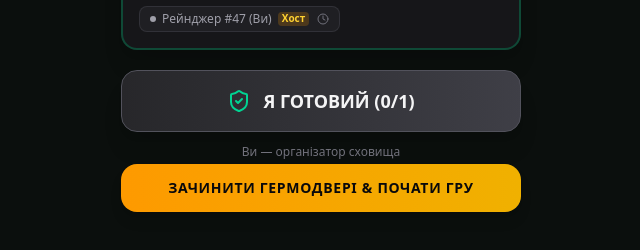
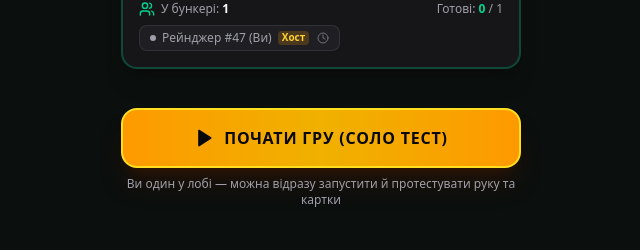
Before and after one commit to prostoCIN/Bunker, a Next.js app: page / in a window 1280 px wide. Both pictures are taken after a click on the button "СТВОРИТИ ЛОБІ". Shown: the part 528-778 px from the top of the page, without its empty margins (319-959 px from the left). Built offline with nearby package versions, Linux system fonts and the light colour scheme; no server answers.

Commit message:
feat: enable solo test game launch for admin

```diff
--- a/src/components/LobbyScreen.tsx
+++ b/src/components/LobbyScreen.tsx
@@ -10,9 +10,11 @@ import {
   Share2,
   ShieldCheck,
   LogOut,
-  Radio,
   CheckCircle2,
-  Clock
+  Clock,
+  Play,
+  Flame,
+  Sparkles
 } from "lucide-react";
 import { getRandomCatastrophe } from "@/data/catastrophes";
 
@@ -38,7 +40,11 @@ export function LobbyScreen({
 
   const readyCount = room.players.filter((p) => p.isReady).length;
   const totalCount = room.players.length;
-  const isHost = currentPlayer.isHost;
+
+  // Robust check for host: either isHost flag or first player in room
+  const isHost =
+    currentPlayer.isHost ||
+    (room.players.length > 0 && room.players[0].id === currentPlayer.id);
 
   const handleCopyCode = async () => {
     try {
@@ -165,7 +171,7 @@ export function LobbyScreen({
                   <span className="font-medium truncate max-w-[120px]">
                     {player.name} {player.id === currentPlayer.id && "(Ви)"}
                   </span>
-                  {player.isHost && (
+                  {(player.isHost || player.id === room.players[0]?.id) && (
                     <span className="text-[10px] bg-amber-500/20 text-amber-300 px-1 rounded font-semibold">
                       Хост
                     </span>
@@ -182,8 +188,24 @@ export function LobbyScreen({
         </div>
       </div>
 
-      {/* Bottom Controls: Ready Button & People counter */}
+      {/* Bottom Controls */}
       <div className="w-full mt-5 space-y-3">
+        {/* If solo host (1 player): Direct Big Solo Start Button */}
+        {isHost && totalCount === 1 ? (
+          <div className="space-y-2">
+            <button
+              onClick={onStartGame}
+              className="w-full py-4 rounded-2xl font-black text-base uppercase tracking-wider flex items-center justify-center gap-2.5 bg-gradient-to-r from-amber-500 via-yellow-500 to-amber-500 hover:from-amber-400 hover:to-yellow-400 text-zinc-950 border-2 border-yellow-300 shadow-xl shadow-amber-950/40 active:scale-98 transition-all cursor-pointer"
+            >
+              <Play className="w-5 h-5 fill-current" />
+              <span>Почати гру (Соло тест)</span>
+            </button>
+            <p className="text-center text-xs text-zinc-400">
+              Ви один у лобі — можна відразу запустити й протестувати руку та картки
+            </p>
+          </div>
+        ) : (
+          <>
             {/* Main "Ready" Button */}
             <button
               onClick={onToggleReady}
@@ -206,19 +228,22 @@ export function LobbyScreen({
               )}
             </button>
 
-        {/* Host action if all ready or host wants to start */}
+            {/* Host action if in group */}
             {isHost && (
-          <div className="text-center">
-            <p className="text-xs text-zinc-500 mb-1">
+              <div className="text-center pt-1">
+                <button
+                  onClick={onStartGame}
+                  className="w-full py-3.5 rounded-2xl bg-gradient-to-r from-amber-500 to-yellow-500 hover:from-amber-400 hover:to-yellow-400 text-zinc-950 font-black text-sm uppercase tracking-wider transition-all shadow-lg active:scale-98 cursor-pointer flex items-center justify-center gap-2"
+                >
+                  <Flame className="w-4 h-4 fill-current" />
+                  <span>Зачинити гермодвері & Почати гру</span>
+                </button>
+                <p className="text-[11px] text-zinc-500 mt-1">
                   Ви — організатор сховища
                 </p>
-            <button
-              onClick={onStartGame}
-              className="w-full py-3.5 rounded-2xl bg-gradient-to-r from-amber-500 to-yellow-500 hover:from-amber-400 hover:to-yellow-400 text-zinc-950 font-black text-sm uppercase tracking-wider transition-all shadow-lg active:scale-98 cursor-pointer"
-            >
-              Зачинити гермодвері & Почати гру
-            </button>
               </div>
+            )}
+          </>
         )}
       </div>
     </div>
```
Lines whose indentation alone changed are shown as unchanged.
